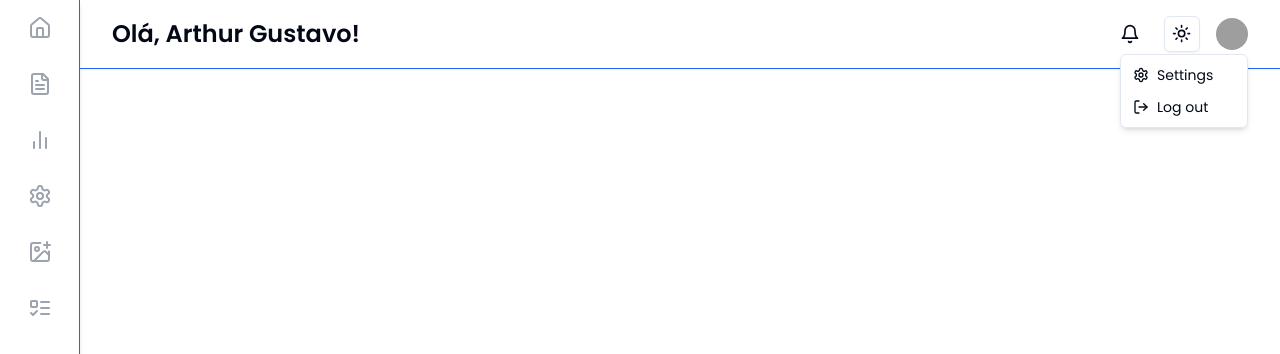
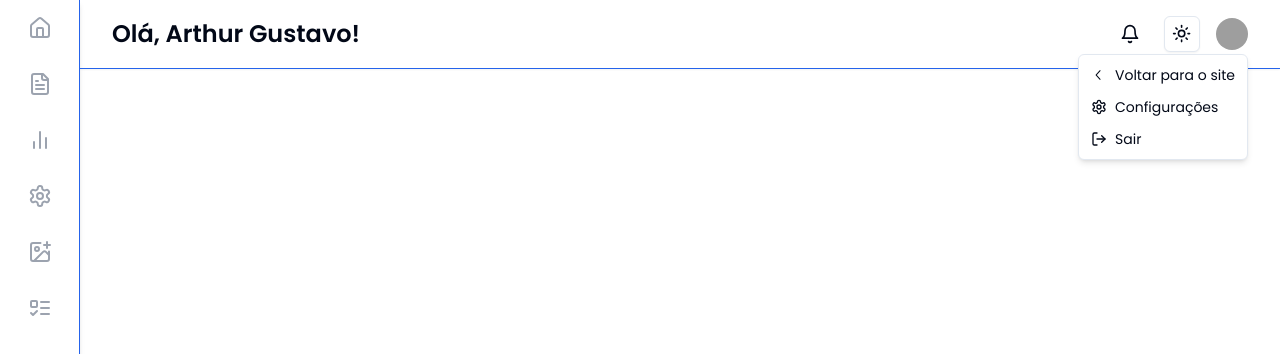
Before and after one commit to Kibryant/arthur-gustavo, a Next.js app: page /admin in a window 1280 px wide. Both pictures are taken after a click on the button 1232 px from the left and 34 px from the top of the page. Shown: the top 354 px of the page. Built offline with nearby package versions, Linux system fonts and the light colour scheme; no server answers; grey boxes are pictures that could not be loaded.

Commit message:
add logout

```diff
--- a/src/app/admin/(admin)/page.tsx
+++ b/src/app/admin/(admin)/page.tsx
@@ -12,6 +12,9 @@ import { Settings, LogOut, Bell } from 'lucide-react'
 import { ModeTheme } from '@/components/mode-theme'
 import { Tab } from '@/components/tab'
 import { Sidebar } from '@/components/sidebar'
+import { ChevronLeftIcon } from '@radix-ui/react-icons'
+import { logout } from '@/functions/logout'
+import Link from 'next/link'
 
 const ADMIN_NAME = 'Arthur Gustavo'
 
@@ -60,12 +63,16 @@ export default function AdminDashboard({ searchParams }: AdminDashboardProps) {
                 </DropdownMenuTrigger>
                 <DropdownMenuContent align="end">
                   <DropdownMenuItem>
-                    <Settings className="mr-2 h-4 w-4" />
-                    <span>Settings</span>
+                    <ChevronLeftIcon className="mr-2 h-4 w-4" />
+                    <Link href="/">Voltar para o site</Link>
                   </DropdownMenuItem>
                   <DropdownMenuItem>
+                    <Settings className="mr-2 h-4 w-4" />
+                    <span>Configurações</span>
+                  </DropdownMenuItem>
+                  <DropdownMenuItem onClick={logout}>
                     <LogOut className="mr-2 h-4 w-4" />
-                    <span>Log out</span>
+                    <span>Sair</span>
                   </DropdownMenuItem>
                 </DropdownMenuContent>
               </DropdownMenu>
--- /dev/null
+++ b/src/functions/delete-session.ts
@@ -0,0 +1,11 @@
+'use server'
+
+import { cookies } from 'next/headers'
+import { redirect } from 'next/navigation'
+import { revalidatePath } from 'next/cache'
+
+export async function deleteSession() {
+  cookies().delete('session')
+  revalidatePath('/admin')
+  redirect('/admin/sign-in')
+}
--- /dev/null
+++ b/src/functions/logout.ts
@@ -0,0 +1,5 @@
+import { deleteSession } from './delete-session'
+
+export function logout() {
+  deleteSession()
+}
```
